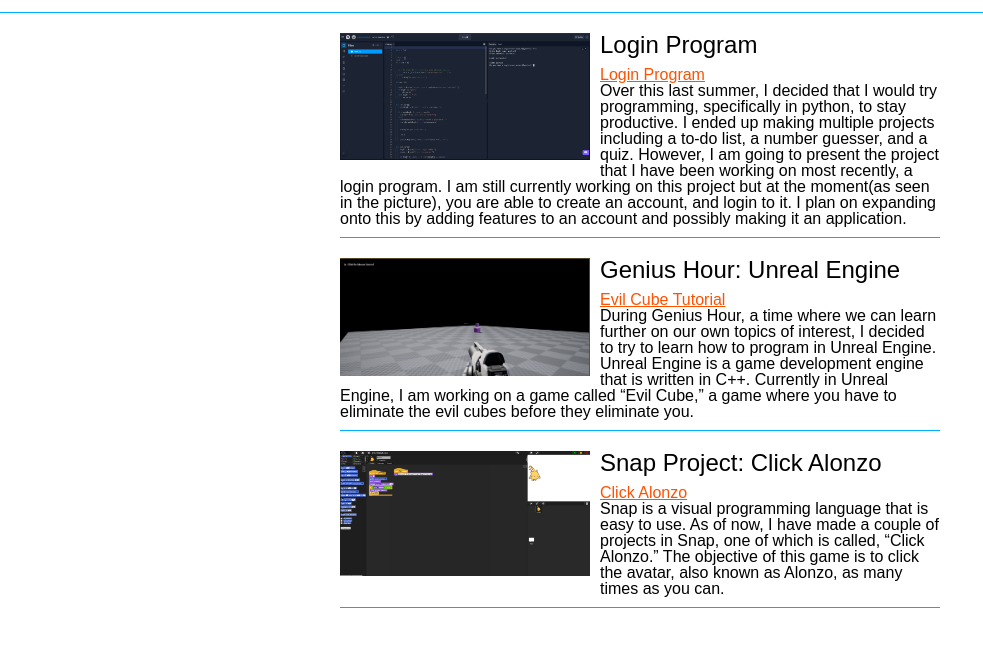
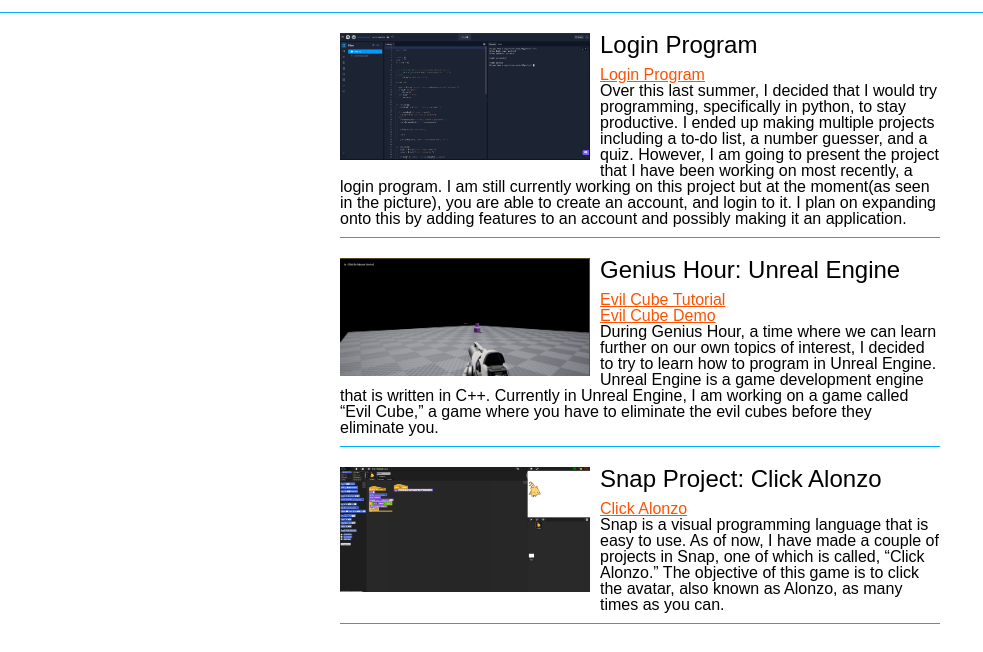
Before and after one commit to michael-jew/michaels-apcs-projects, a plain HTML site: page index.html in a window 1280 px wide. Shown: the part 76-728 px from the top of the page, without its empty margins (0-983 px from the left). Drawn offline with Linux system fonts and the light colour scheme.

Commit message:
Update index.html

```diff
--- a/index.html
+++ b/index.html
@@ -37,6 +37,7 @@
 			<img src="img/unrealengine-evilcube.png" alt="Unreal Engine Evil Cube Screenshot" />
       <h2> Genius Hour: Unreal Engine </h2>
       <p><a href="https://www.youtube.com/watch?v=QJpfLkEsoek"/>Evil Cube Tutorial</a></p>
+      <p><a href="https://www.youtube.com/watch?v=6b9uAKhwh9o"/>Evil Cube Demo</a></p>
       <p>During Genius Hour, a time where we can learn further on our own topics of interest, I decided to try to learn how to program in Unreal Engine. Unreal Engine is a game development engine that is written in C++. Currently in Unreal Engine, I am working on a game called “Evil Cube,” a game where you have to eliminate the evil cubes before they eliminate you. </p>
       <div class="clear"></div>
     </div>
```
